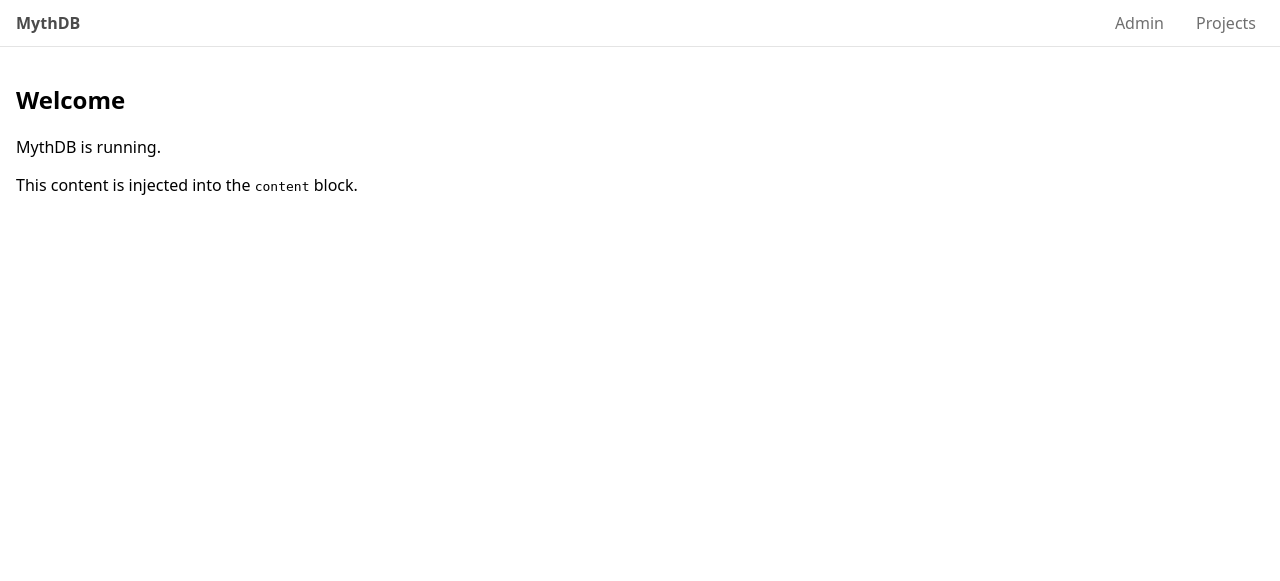
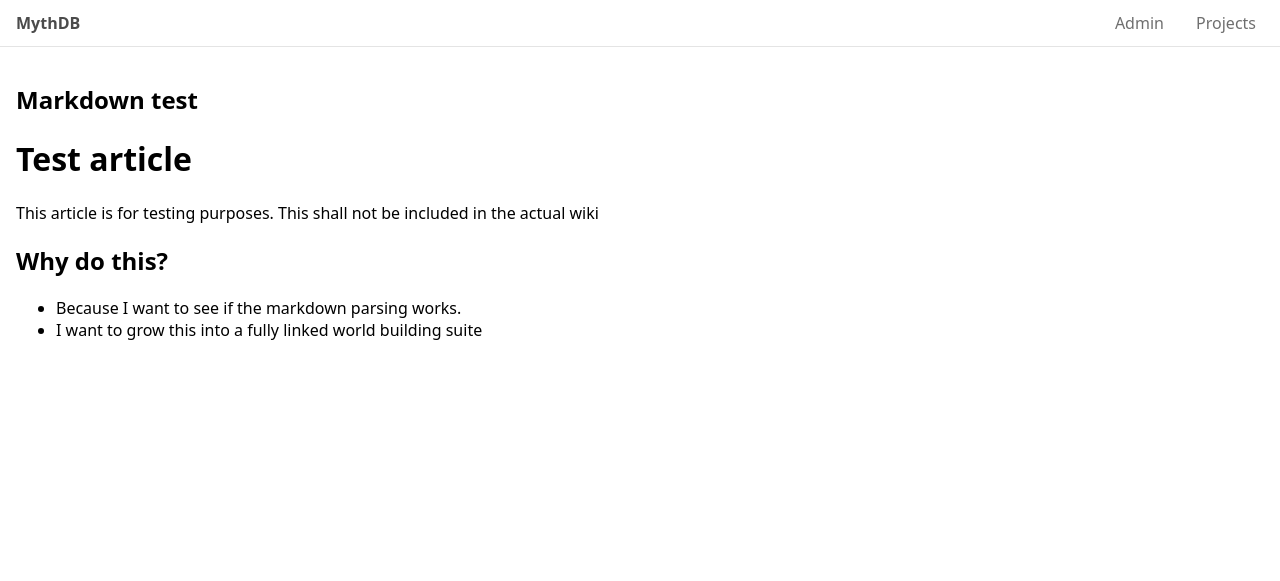
Before and after one commit to MaxSmeets/MythDB, a Flask app: page / in a window 1280 px wide. Shown: the top 581 px of the page. Run offline with Flask 3, Linux system fonts and the light colour scheme.

Commit message:
Markdown parsing

```diff
--- a/backend/app.py
+++ b/backend/app.py
@@ -1,10 +1,24 @@
+import markdown
 from flask import Flask, render_template
+from pathlib import Path
 
 app = Flask(__name__)
 
 @app.route("/")
 def index():
-    return render_template("index.html", active_page="index")
+    md_path = Path("../data/test.md")
+
+    if md_path.exists():
+        raw_md = md_path.read_text(encoding="utf-8")
+        html = markdown.markdown(raw_md, extensions=["fenced_code"])
+    else:
+        html = "<p><strong>data/test.md not found</strong></p>"
+
+    return render_template(
+        "index.html",
+        rendered_html=html,
+        active_page="index"
+    )
 
 @app.route("/admin")
 def admin_dashboard():
--- a/backend/templates/index.html
+++ b/backend/templates/index.html
@@ -9,9 +9,11 @@ MythDB · Home
 {% endblock %}
 
 {% block content %}
-<h2>Welcome</h2>
-<p>MythDB is running.</p>
-<p>This content is injected into the <code>content</code> block.</p>
+<h2>Markdown test</h2>
+
+<div class="markdown">
+    {{ rendered_html | safe }}
+</div>
 {% endblock %}
 
 {% block scripts %}
--- a/backend/templates/projects.html
+++ b/backend/templates/projects.html
@@ -4,5 +4,6 @@
 
 {% block content %}
 <h2>Projects Overview</h2>
+<button>New</button>
 <p>Your worlds, campaigns, or settings will be listed here.</p>
 {% endblock %}
--- /dev/null
+++ b/data/test.md
@@ -0,0 +1,8 @@
+# Test article
+
+This article is for testing purposes.
+This shall not be included in the actual wiki
+
+## Why do this?
+- Because I want to see if the markdown parsing works.
+- I want to grow this into a fully linked world building suite
```
Also changed, not shown: 1 other file.
